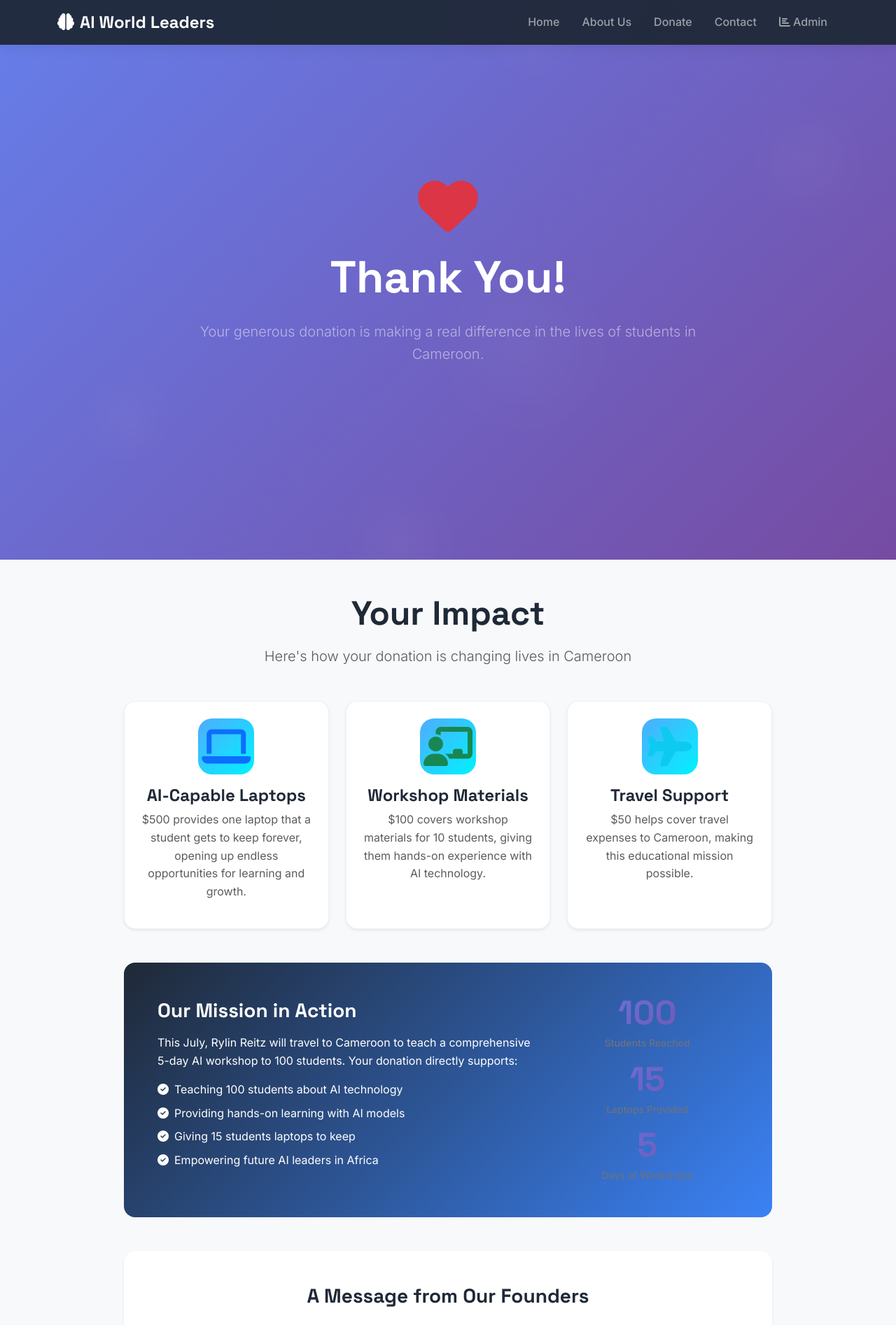
After one commit to paulcode123/ai-world-leaders, a Flask app: page /thank-you in a window 1280 px wide. The commit adds this page. Shown: the top 1894 px of the page at 70% size. Run offline with Flask 3, Linux system fonts and the light colour scheme.

Commit message:
Add nonprofit compliance features
- Added privacy policy page with data collection and sharing policies
- Created refund policy page with 30-day refund process
- Updated footer with physical address and nonprofit disclosure
- Created beautiful thank you page showing donation impact
- Updated donation flow to redirect to thank you page
- Added legal compliance notices on donation page

```diff
--- a/app.py
+++ b/app.py
@@ -71,6 +71,20 @@ def contact():
         return redirect(url_for('contact'))
 
     return render_template('contact.html')
+
+@app.route('/privacy-policy')
+def privacy_policy():
+    from datetime import datetime
+    return render_template('privacy_policy.html', current_date=datetime.now().strftime('%B %d, %Y'))
+
+@app.route('/refund-policy')
+def refund_policy():
+    return render_template('refund_policy.html')
+
+@app.route('/thank-you')
+def thank_you():
+    donation_amount = request.args.get('amount', None)
+    return render_template('thank_you.html', donation_amount=donation_amount)
 
 @app.route('/health')
 def health_check():
--- a/static/js/script.js
+++ b/static/js/script.js
@@ -132,13 +132,12 @@ document.addEventListener('DOMContentLoaded', function() {
     }
 
     function showDonationSuccess(details) {
+        // Show a brief success message
         const alertDiv = document.createElement('div');
         alertDiv.className = 'alert alert-success alert-dismissible fade show';
         alertDiv.innerHTML = `
             <i class="fas fa-check-circle me-2"></i>
-            <strong>Thank you for your donation!</strong> Your contribution of $${details.purchase_units[0].amount.value} has been processed successfully.
-            Transaction ID: ${details.id}
-            <button type="button" class="btn-close" data-bs-dismiss="alert"></button>
+            <strong>Thank you for your donation!</strong> Redirecting you to see your impact...
         `;
 
         const container = document.querySelector('.paypal-section');
@@ -146,6 +145,12 @@ document.addEventListener('DOMContentLoaded', function() {
 
         // Scroll to success message
         alertDiv.scrollIntoView({ behavior: 'smooth', block: 'center' });
+
+        // Redirect to thank you page after a brief delay
+        setTimeout(() => {
+            const amount = details.purchase_units[0].amount.value;
+            window.location.href = `/thank-you?amount=${amount}`;
+        }, 2000);
     }
 
     function showDonationError(message) {
--- a/templates/base.html
+++ b/templates/base.html
@@ -73,28 +73,46 @@
     <footer class="bg-dark text-light py-5 mt-5">
         <div class="container">
             <div class="row">
-                <div class="col-md-6">
+                <div class="col-md-4">
                     <h5 class="fw-bold mb-3">
-                        <i class="fas fa-brain me-2"></i>AI World Leaders
+                        <i class="fas fa-brain me-2"></i>AI World Leaders, Inc.
                     </h5>
                     <p class="text-muted">Empowering the next generation through AI education and innovation in developing countries.</p>
+                    <div class="nonprofit-disclosure">
+                        <small class="text-muted">AI World Leaders, Inc. is a registered nonprofit in New York State. As a newly formed nonprofit, our first annual report has not yet been filed.</small>
+                    </div>
                 </div>
-                <div class="col-md-6">
+                <div class="col-md-4">
+                    <h6 class="fw-semibold mb-3">Contact Information</h6>
+                    <address class="text-muted">
+                        <strong>AI World Leaders, Inc.</strong><br>
+                        520 W 114th St, Apt 20<br>
+                        New York, NY 10025<br><br>
+                        <i class="fas fa-envelope me-1"></i>
+                        <a href="mailto:aiworldleadersinc@gmail.com" class="text-light">aiworldleadersinc@gmail.com</a>
+                    </address>
+                </div>
+                <div class="col-md-4">
                     <h6 class="fw-semibold mb-3">Get Involved</h6>
-                    <div class="d-flex gap-3">
+                    <div class="d-flex flex-column gap-2 mb-3">
                         <a href="{{ url_for('donate') }}" class="btn btn-outline-light btn-sm">
-                            <i class="fas fa-heart me-1"></i>Donate
+                            <i class="fas fa-heart me-1"></i>Make a Donation
                         </a>
                         <a href="{{ url_for('contact') }}" class="btn btn-outline-light btn-sm">
-                            <i class="fas fa-envelope me-1"></i>Contact
+                            <i class="fas fa-envelope me-1"></i>Contact Us
                         </a>
+                    </div>
+                    <h6 class="fw-semibold mb-2">Legal</h6>
+                    <div class="d-flex flex-column gap-1">
+                        <a href="{{ url_for('privacy_policy') }}" class="text-muted small">Privacy Policy</a>
+                        <a href="{{ url_for('refund_policy') }}" class="text-muted small">Refund Policy</a>
                     </div>
                 </div>
             </div>
             <hr class="my-4">
             <div class="row align-items-center">
                 <div class="col-md-6">
-                    <small class="text-muted">© 2024 AI World Leaders. All rights reserved.</small>
+                    <small class="text-muted">© 2024 AI World Leaders, Inc. All rights reserved.</small>
                 </div>
                 <div class="col-md-6 text-md-end">
                     <small class="text-muted">Founded by Paul Nieuwerburgh & Rylin Reitz</small>
--- /dev/null
+++ b/templates/thank_you.html
@@ -0,0 +1,272 @@
+{% extends "base.html" %}
+
+{% block title %}Thank You - AI World Leaders{% endblock %}
+
+{% block content %}
+<!-- Thank You Header -->
+<section class="hero-section">
+    <div class="container">
+        <div class="row justify-content-center text-center">
+            <div class="col-lg-8">
+                <div class="thank-you-animation">
+                    <i class="fas fa-heart text-danger display-1 mb-4 animated-heart"></i>
+                </div>
+                <h1 class="display-3 fw-bold text-white mb-4">Thank You!</h1>
+                <p class="lead text-white-50 mb-4">Your generous donation is making a real difference in the lives of students in Cameroon.</p>
+
+                {% if donation_amount %}
+                <div class="donation-highlight bg-light bg-opacity-10 p-4 rounded-4 mb-4">
+                    <h2 class="text-white mb-2">Your Donation: <span class="text-warning">${{ donation_amount }}</span></h2>
+                    <p class="text-white-50 mb-0">Transaction completed successfully</p>
+                </div>
+                {% endif %}
+            </div>
+        </div>
+    </div>
+</section>
+
+<!-- Impact Section -->
+<section class="py-5 bg-light">
+    <div class="container">
+        <div class="row justify-content-center">
+            <div class="col-lg-10">
+                <div class="text-center mb-5">
+                    <h2 class="display-5 fw-bold mb-3">Your Impact</h2>
+                    <p class="lead text-muted">Here's how your donation is changing lives in Cameroon</p>
+                </div>
+
+                <div class="row g-4 mb-5">
+                    <div class="col-md-4">
+                        <div class="impact-card h-100 text-center p-4 rounded-4 bg-white shadow-sm">
+                            <div class="impact-icon mb-3">
+                                <i class="fas fa-laptop text-primary display-4"></i>
+                            </div>
+                            <h4 class="fw-bold">AI-Capable Laptops</h4>
+                            <p class="text-muted">$500 provides one laptop that a student gets to keep forever, opening up endless opportunities for learning and growth.</p>
+                        </div>
+                    </div>
+                    <div class="col-md-4">
+                        <div class="impact-card h-100 text-center p-4 rounded-4 bg-white shadow-sm">
+                            <div class="impact-icon mb-3">
+                                <i class="fas fa-chalkboard-teacher text-success display-4"></i>
+                            </div>
+                            <h4 class="fw-bold">Workshop Materials</h4>
+                            <p class="text-muted">$100 covers workshop materials for 10 students, giving them hands-on experience with AI technology.</p>
+                        </div>
+                    </div>
+                    <div class="col-md-4">
+                        <div class="impact-card h-100 text-center p-4 rounded-4 bg-white shadow-sm">
+                            <div class="impact-icon mb-3">
+                                <i class="fas fa-plane text-info display-4"></i>
+                            </div>
+                            <h4 class="fw-bold">Travel Support</h4>
+                            <p class="text-muted">$50 helps cover travel expenses to Cameroon, making this educational mission possible.</p>
+                        </div>
+                    </div>
+                </div>
+
+                <!-- Mission Overview -->
+                <div class="mission-overview bg-gradient-primary text-white p-5 rounded-4 mb-5">
+                    <div class="row align-items-center">
+                        <div class="col-lg-8">
+                            <h3 class="fw-bold mb-3">Our Mission in Action</h3>
+                            <p class="mb-3">This July, Rylin Reitz will travel to Cameroon to teach a comprehensive 5-day AI workshop to 100 students. Your donation directly supports:</p>
+                            <ul class="list-unstyled">
+                                <li class="mb-2"><i class="fas fa-check-circle me-2"></i>Teaching 100 students about AI technology</li>
+                                <li class="mb-2"><i class="fas fa-check-circle me-2"></i>Providing hands-on learning with AI models</li>
+                                <li class="mb-2"><i class="fas fa-check-circle me-2"></i>Giving 15 students laptops to keep</li>
+                                <li class="mb-2"><i class="fas fa-check-circle me-2"></i>Empowering future AI leaders in Africa</li>
+                            </ul>
+                        </div>
+                        <div class="col-lg-4 text-center">
+                            <div class="mission-stats">
+                                <div class="stat-item mb-3">
+                                    <div class="stat-number display-4 fw-bold">100</div>
+                                    <div class="stat-label">Students Reached</div>
+                                </div>
+                                <div class="stat-item mb-3">
+                                    <div class="stat-number display-4 fw-bold">15</div>
+                                    <div class="stat-label">Laptops Provided</div>
+                                </div>
+                                <div class="stat-item">
+                                    <div class="stat-number display-4 fw-bold">5</div>
+                                    <div class="stat-label">Days of Workshops</div>
+                                </div>
+                            </div>
+                        </div>
+                    </div>
+                </div>
+
+                <!-- Founders Message -->
+                <div class="founders-message bg-white p-5 rounded-4 shadow-sm">
+                    <div class="row">
+                        <div class="col-lg-12 text-center">
+                            <h3 class="fw-bold mb-4">A Message from Our Founders</h3>
+                            <blockquote class="blockquote">
+                                <p class="mb-4 fs-5 text-muted fst-italic">"Thank you for believing in our mission to bring AI education to students in developing countries. Your support doesn't just fund laptops and workshops – it creates opportunities, inspires dreams, and builds the next generation of African AI leaders. We'll share updates and photos from Cameroon so you can see the direct impact of your generosity."</p>
+                            </blockquote>
+                            <div class="row justify-content-center">
+                                <div class="col-md-6">
+                                    <div class="founder-info">
+                                        <h5 class="fw-semibold">Paul Nieuwerburgh</h5>
+                                        <p class="text-muted small">Co-Founder & Senior at Bronx Science</p>
+                                    </div>
+                                </div>
+                                <div class="col-md-6">
+                                    <div class="founder-info">
+                                        <h5 class="fw-semibold">Rylin Reitz</h5>
+                                        <p class="text-muted small">Co-Founder & Freshman at Bronx Science</p>
+                                    </div>
+                                </div>
+                            </div>
+                        </div>
+                    </div>
+                </div>
+            </div>
+        </div>
+    </div>
+</section>
+
+<!-- What's Next Section -->
+<section class="py-5">
+    <div class="container">
+        <div class="row justify-content-center">
+            <div class="col-lg-8 text-center">
+                <h2 class="display-6 fw-bold mb-4">What Happens Next?</h2>
+
+                <div class="timeline">
+                    <div class="timeline-item mb-4">
+                        <div class="timeline-icon bg-primary text-white rounded-circle d-inline-flex align-items-center justify-content-center" style="width: 50px; height: 50px;">
+                            <i class="fas fa-envelope"></i>
+                        </div>
+                        <div class="timeline-content ms-3 d-inline-block text-start">
+                            <h5 class="fw-semibold">Receipt Confirmation</h5>
+                            <p class="text-muted mb-0">PayPal will send you an automatic receipt for your donation.</p>
+                        </div>
+                    </div>
+
+                    <div class="timeline-item mb-4">
+                        <div class="timeline-icon bg-success text-white rounded-circle d-inline-flex align-items-center justify-content-center" style="width: 50px; height: 50px;">
+                            <i class="fas fa-plane-departure"></i>
+                        </div>
+                        <div class="timeline-content ms-3 d-inline-block text-start">
+                            <h5 class="fw-semibold">July: Mission to Cameroon</h5>
+                            <p class="text-muted mb-0">Rylin travels to Cameroon to conduct the AI workshops.</p>
+                        </div>
+                    </div>
+
+                    <div class="timeline-item mb-4">
+                        <div class="timeline-icon bg-info text-white rounded-circle d-inline-flex align-items-center justify-content-center" style="width: 50px; height: 50px;">
+                            <i class="fas fa-camera"></i>
+                        </div>
+                        <div class="timeline-content ms-3 d-inline-block text-start">
+                            <h5 class="fw-semibold">Impact Updates</h5>
+                            <p class="text-muted mb-0">We'll share photos and stories showing your donation's impact.</p>
+                        </div>
+                    </div>
+                </div>
+
+                <div class="action-buttons mt-5">
+                    <a href="{{ url_for('home') }}" class="btn btn-primary btn-lg me-3">
+                        <i class="fas fa-home me-2"></i>Return Home
+                    </a>
+                    <a href="{{ url_for('about') }}" class="btn btn-outline-primary btn-lg">
+                        <i class="fas fa-info-circle me-2"></i>Learn More About Us
+                    </a>
+                </div>
+            </div>
+        </div>
+    </div>
+</section>
+
+<!-- Contact Section -->
+<section class="py-5 bg-light">
+    <div class="container">
+        <div class="row justify-content-center">
+            <div class="col-lg-6 text-center">
+                <h3 class="fw-bold mb-4">Questions or Concerns?</h3>
+                <p class="text-muted mb-4">We're here to help! If you have any questions about your donation or our mission, don't hesitate to reach out.</p>
+
+                <div class="contact-info">
+                    <p class="mb-2">
+                        <strong>Email:</strong>
+                        <a href="mailto:aiworldleadersinc@gmail.com" class="text-primary">aiworldleadersinc@gmail.com</a>
+                    </p>
+                    <p class="mb-4">
+                        <strong>Address:</strong> 520 W 114th St, Apt 20, New York, NY 10025
+                    </p>
+                </div>
+
+                <a href="{{ url_for('contact') }}" class="btn btn-outline-primary">
+                    <i class="fas fa-envelope me-2"></i>Contact Us
+                </a>
+            </div>
+        </div>
+    </div>
+</section>
+
+<style>
+.animated-heart {
+    animation: heartbeat 2s ease-in-out infinite;
+}
+
+@keyframes heartbeat {
+    0% { transform: scale(1); }
+    50% { transform: scale(1.1); }
+    100% { transform: scale(1); }
+}
+
+.impact-card {
+    transition: transform 0.3s ease, box-shadow 0.3s ease;
+}
+
+.impact-card:hover {
+    transform: translateY(-5px);
+    box-shadow: 0 0.5rem 1rem rgba(0, 0, 0, 0.15) !important;
+}
+
+.bg-gradient-primary {
+    background: linear-gradient(135deg, #1f2937 0%, #3b82f6 100%);
+}
+
+.timeline-item {
+    display: flex;
+    align-items-center;
+    justify-content: center;
+}
+
+.timeline-content {
+    max-width: 300px;
+}
+
+.thank-you-animation {
+    animation: fadeInUp 1s ease-out;
+}
+
+@keyframes fadeInUp {
+    from {
+        opacity: 0;
+        transform: translateY(30px);
+    }
+    to {
+        opacity: 1;
+        transform: translateY(0);
+    }
+}
+
+.donation-highlight {
+    animation: slideInUp 1s ease-out 0.5s both;
+}
+
+@keyframes slideInUp {
+    from {
+        opacity: 0;
+        transform: translateY(20px);
+    }
+    to {
+        opacity: 1;
+        transform: translateY(0);
+    }
+}
+</style>
+{% endblock %}
```
Also changed, not shown: templates/donate.html (+11 -1 lines), templates/privacy_policy.html (added, +102 -0 lines), templates/refund_policy.html (added, +114 -0 lines).
